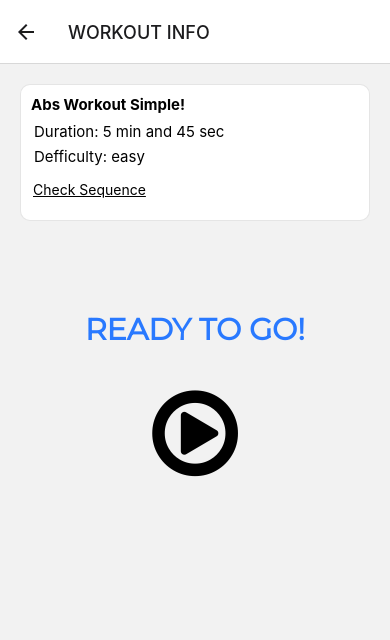
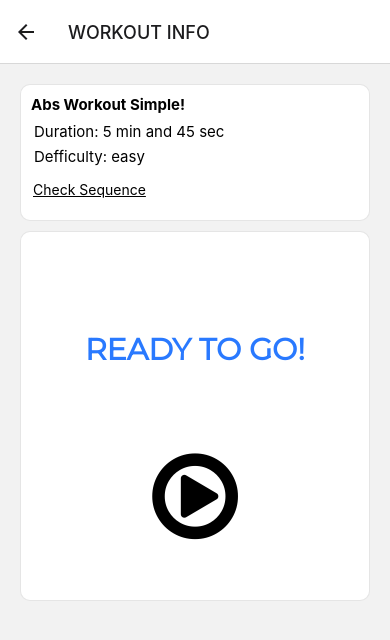
Before and after one commit to salehi-dev/gym-buddy-app, a React Native app: screen /Home in a window 390 px wide. Both pictures are taken after a click on the element 195 px from the left and 181 px from the top of the page. Shown: the top 640 px of the page. Built offline with nearby package versions, Linux system fonts and the light colour scheme.

Commit message:
Change wrapper of counter

```diff
--- a/src/screens/WorkoutDetailScreen.tsx
+++ b/src/screens/WorkoutDetailScreen.tsx
@@ -80,7 +80,7 @@ export default function WorkoutDetailScreen({ route }: Props) {
           </View>
         </CustomModal>
       </WorkoutItem>
-
+      <View style={styles.wrapper}>
         <View style={styles.infoContainer}>
           {sequence.length === 0 ? (
             <MontserratText style={styles.infoText} children="READY TO GO!" />
@@ -114,7 +114,9 @@ export default function WorkoutDetailScreen({ route }: Props) {
                 ) : (
                   <Text style={styles.counter}>
                     {countDown > sequence[trackerIdx].duration
-                    ? startupSeq[countDown - sequence[trackerIdx].duration - 1]
+                      ? startupSeq[
+                          countDown - sequence[trackerIdx].duration - 1
+                        ]
                       : countDown}
                   </Text>
                 )}
@@ -123,7 +125,10 @@ export default function WorkoutDetailScreen({ route }: Props) {
                 isRunning ? (
                   <AppButton title="puse" onPress={() => stop()} />
                 ) : (
-                <AppButton title="continue" onPress={() => start(countDown)} />
+                  <AppButton
+                    title="continue"
+                    onPress={() => start(countDown)}
+                  />
                 )
               ) : (
                 hasReachedEnd && (
@@ -136,6 +141,7 @@ export default function WorkoutDetailScreen({ route }: Props) {
               )}
             </View>
           )}
+        </View>
       </View>
     </View>
   );
@@ -168,7 +174,7 @@ const styles = StyleSheet.create({
   infoContainer: {
     alignItems: "center",
     paddingVertical: 15,
-    marginTop: 65,
+    marginTop: 30,
   },
   infoText: {
     fontSize: 30,
@@ -179,7 +185,17 @@ const styles = StyleSheet.create({
     width: "100%",
   },
   counterWrapper: {
-    marginBottom: 45,
-    marginTop: 25,
+    marginBottom: 60,
+  },
+  wrapper: {
+    display: "flex",
+    flexDirection: "column",
+    justifyContent: "space-evenly",
+    height: "50%",
+    borderRadius: 10,
+    borderColor: "rgba(0, 0, 0, 0.1)",
+    backgroundColor: "#fff",
+    padding: 10,
+    borderWidth: 1,
   },
 });
```
Lines whose indentation alone changed are shown as unchanged.
